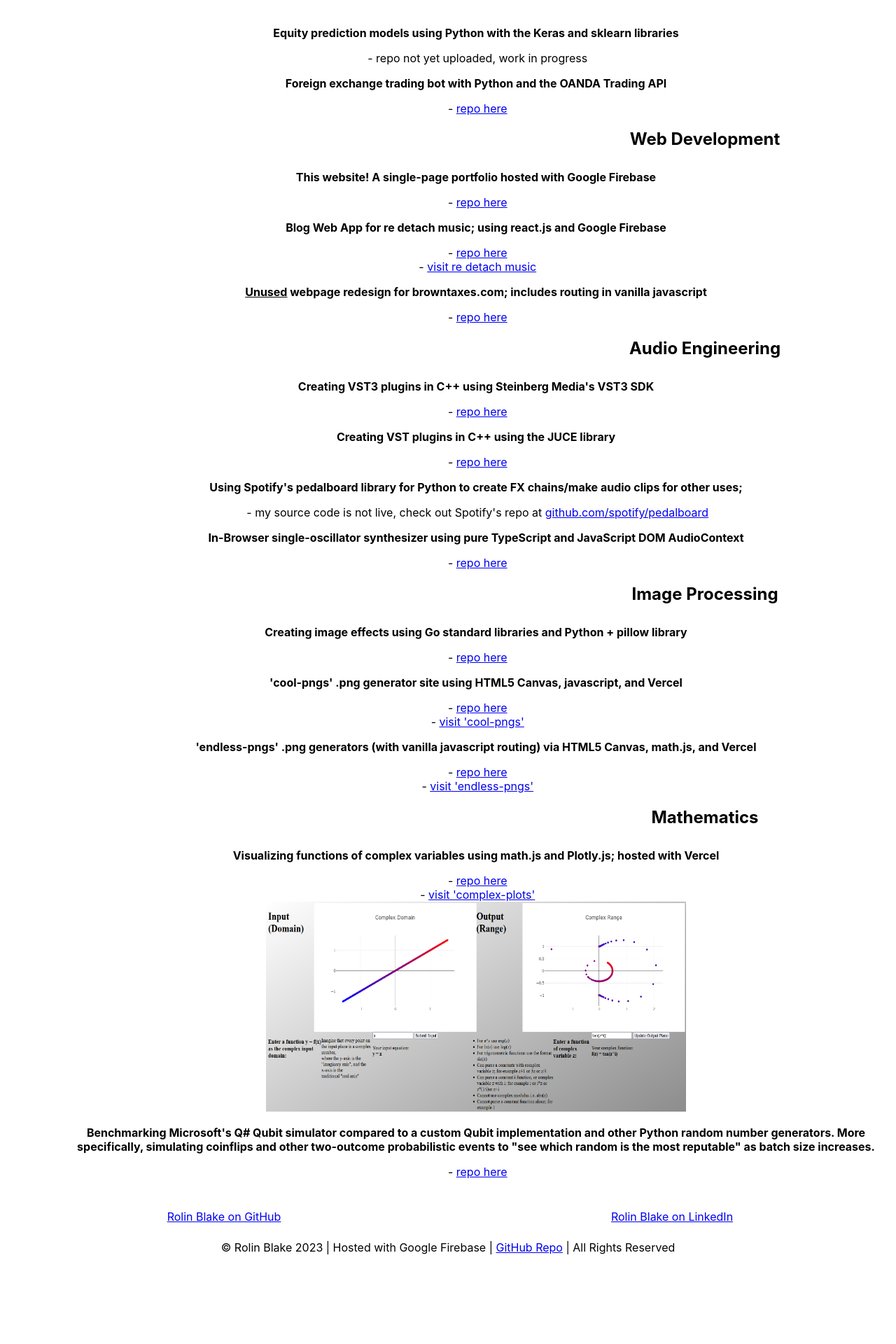
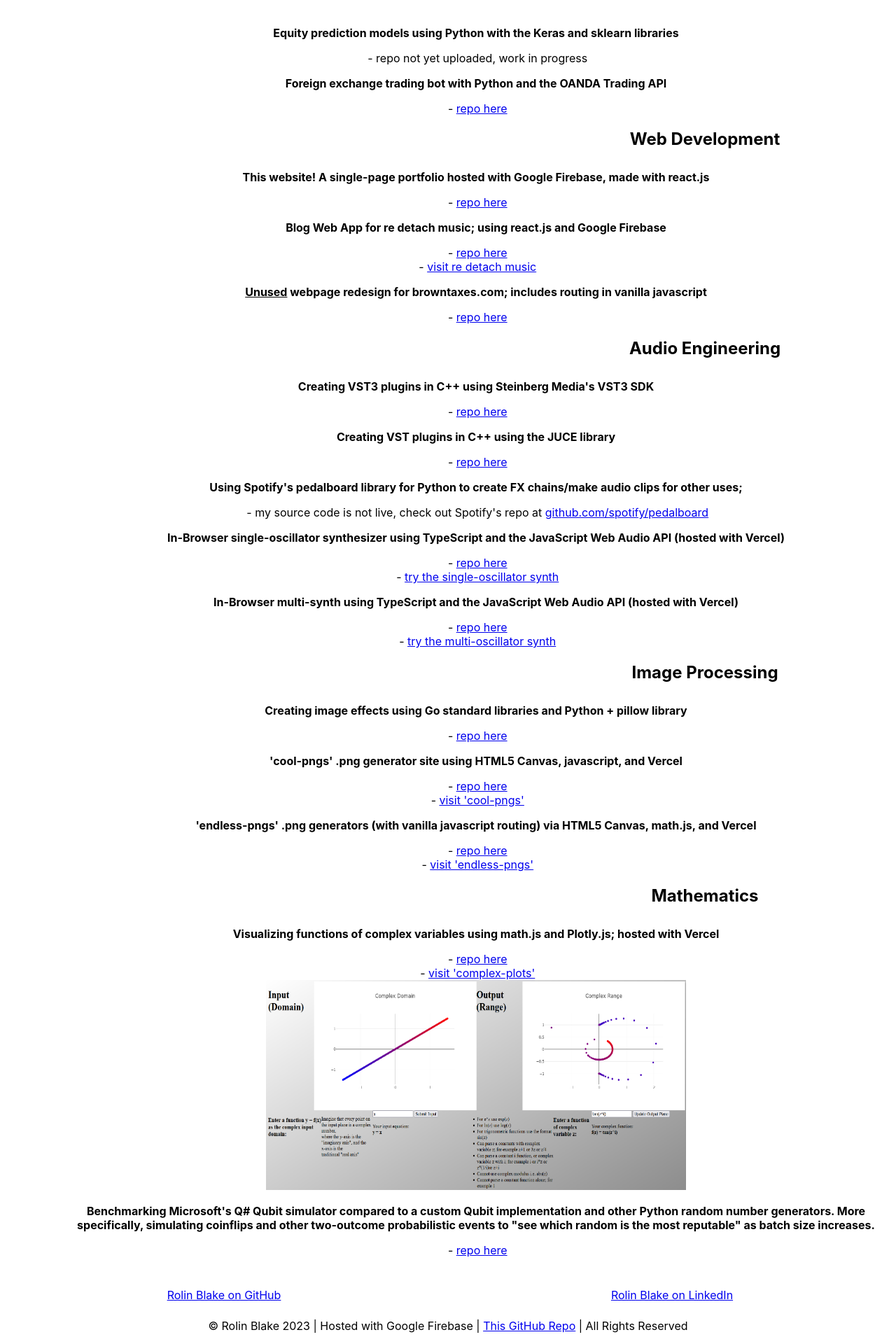
Before and after one commit to rolinmb/rmb-portfolio-react, a React (Create React App) app: page /projects in a window 1280 px wide. Shown: the part 658-2578 px from the top of the page at 70% size. Before the commit the page ends 2466 px from the top, so only its background shows below. Built offline with nearby package versions, Linux system fonts and the light colour scheme.

Commit message:
adding multi-synth links to projects page

```diff
--- a/src/components/Footer.js
+++ b/src/components/Footer.js
@@ -8,7 +8,7 @@ function Footer() {
         <li><a href='https://github.com/rolinmb'>Rolin Blake on GitHub</a></li>
         <li><a href='https://www.linkedin.com/in/rolin-blake/'>Rolin Blake on LinkedIn</a></li>
       </ul>
-      <p>&copy; Rolin Blake 2023 | Hosted with Google Firebase | <a href='https://github.com/rolinmb/rmb-portfolio-react'>GitHub Repo</a> | All Rights Reserved</p>
+      <p>&copy; Rolin Blake 2023 | Hosted with Google Firebase | <a href='https://github.com/rolinmb/rmb-portfolio-react'>This GitHub Repo</a> | All Rights Reserved</p>
     </footer>
   );
 }
--- a/src/components/Home.js
+++ b/src/components/Home.js
@@ -22,7 +22,7 @@ function Home() {
         <h2>Skills</h2>
         <ul id='skills-list'>
           <li><b><i>Operating Systems: </i></b>Windows, Linux, macOS, chromeOS</li>
-		      <li><b><i>Programming Languages: </i></b>C, C++, C#, Go, Java, JavaScript, MATLAB, Python, SQL</li>
+		      <li><b><i>Programming Languages: </i></b>C, C++, C#, Go, Java, JavaScript/TypeScript, MATLAB, Python, SQL</li>
 		      <li><b><i>Software Utilities: </i></b>GitHub, Elcipse IDE for Java, Microsoft Office/365, Visual Studio, PowerShell, Bash</li>
 		      <li><b><i>University Coursework: </i></b>Algorithms Analysis, Calculus, Differential Equations, Linear Algebra, Numerical Analysis, Object-Oriented Programming, User Interfaces, Calculus of Complex Numbers</li>
         </ul>
--- a/src/components/Projects.js
+++ b/src/components/Projects.js
@@ -37,7 +37,7 @@ function Projects() {
 		  <h2>Web Development</h2>
 		  <ul className="projects-sublist">
 		    <li>
-			  <p>This website! A single-page portfolio hosted with Google Firebase</p>
+			  <p>This website! A single-page portfolio hosted with Google Firebase, made with react.js</p>
 			  &nbsp;- <a target='_blank' rel='noopener noreferrer' href="https://github.com/rolinmb/rmb-portfolio">repo here</a>
 			</li>
 			<li>
@@ -68,9 +68,16 @@ function Projects() {
 			  &nbsp;- my source code is not live, check out Spotify's repo at <a target='_blank' rel='noopener noreferrer' href="https://github.com/spotify/pedalboard">github.com/spotify/pedalboard</a>
 			</li>
             <li>
-              <p>In-Browser single-oscillator synthesizer using pure TypeScript and JavaScript DOM AudioContext</p>
+              <p>In-Browser single-oscillator synthesizer using TypeScript and the JavaScript Web Audio API (hosted with Vercel)</p>
               &nbsp;- <a target='_blank' rel='noopener noreferrer' href='https://github.com/rolinmb/web-synth'>repo here</a>
-            </li>
+			  <br />
+			  &nbsp;- <a target='_blank' rel='noopener noreferrer' href='https://rmb-synth.vercel.app'>try the single-oscillator synth</a>
+			  <br />
+			  <p>In-Browser multi-synth using TypeScript and the JavaScript Web Audio API (hosted with Vercel)</p>
+			  &nbsp;- <a target='_blank' rel='noopener noreferrer' href="https://github.com/rolinmb/web-multi-synth">repo here</a>
+			  <br />
+			  &nbsp;- <a target='_blank' rel='noopener noreferrer' href='https://web-multi-synth.vercel.app'>try the multi-oscillator synth</a>
+			</li>
 		  </ul>
 		</li>
 		<li>
```
